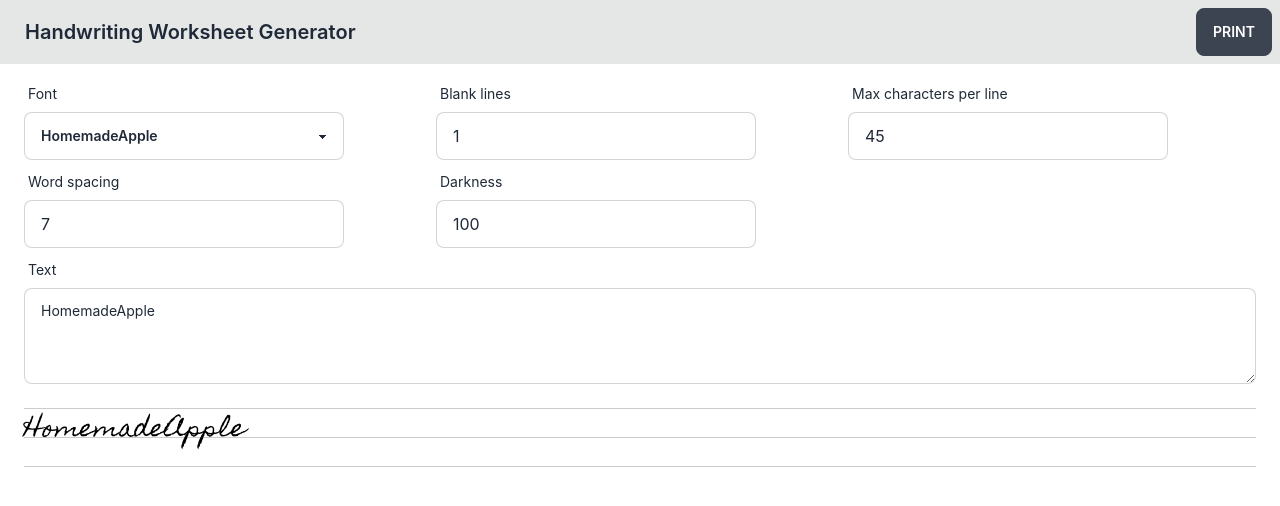
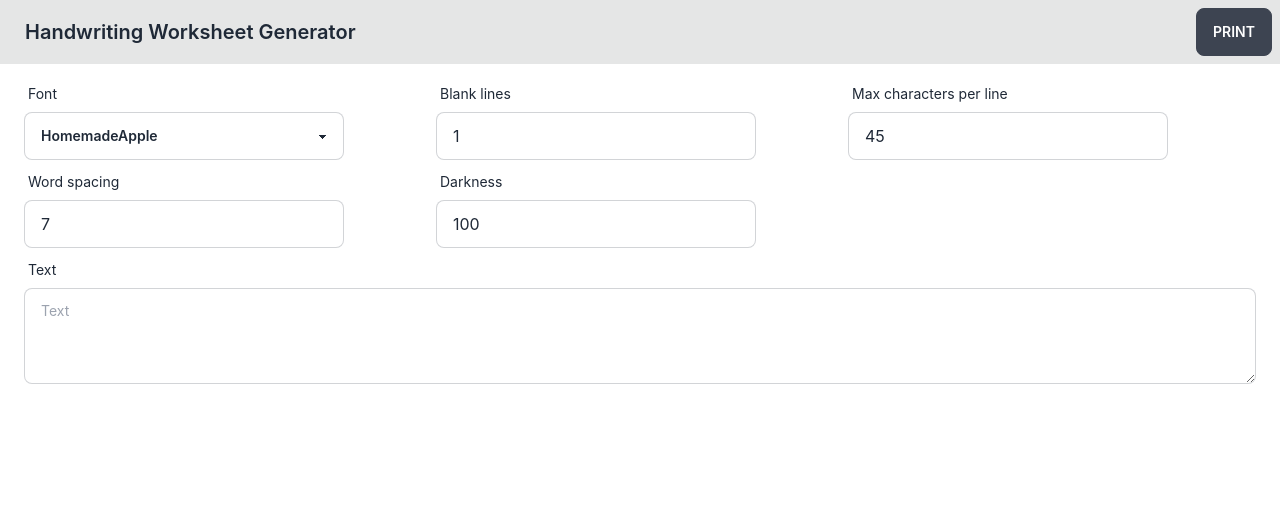
Before and after one commit to aaronshaf/handwriting-sheet-generator, a React (Vite) app: page / in a window 1280 px wide. Shown: the top 506 px of the page. Built offline with nearby package versions, Linux system fonts and the light colour scheme.

Commit message:
save settings in URL params

```diff
--- a/package.json
+++ b/package.json
@@ -11,6 +11,7 @@
     "daisyui": "^2.31.0",
     "react": "^18.0.0",
     "react-dom": "^18.0.0",
+    "react-router-dom": "^6.4.2",
     "react-use": "^17.4.0"
   },
   "devDependencies": {
--- a/src/App.tsx
+++ b/src/App.tsx
@@ -1,5 +1,4 @@
-import { useState } from "react";
-import { useLocalStorage } from "react-use";
+import { useSearchParams } from "react-router-dom";
 import "./App.css";
 
 function splitter(str: string, l: number) {
@@ -61,23 +60,31 @@ const fonts: Font[] = [
   },
 ];
 
+const getSettings = (searchParams: URLSearchParams) => {
+  const params = new URLSearchParams(searchParams.toString());
+  const darkness = params.get("darkness") || "100";
+  const fontFamily = params.get("fontFamily") || "HomemadeApple";
+  const blankLines = params.get("blankLines") || "1";
+  const wordSpacing = params.get("wordSpacing") || "7";
+  const maxCharacters = params.get("maxCharacters") || "45";
+  const text = params.get("text") || "";
+  return { darkness, fontFamily, blankLines, wordSpacing, maxCharacters, text };
+};
+
 function App() {
-  const [currentFontFamily, setCurrentFontFamily] = useLocalStorage("text", "");
-  const [text, setText] = useLocalStorage("fontFamily", "HomemadeApple");
-  const [blankLines, setBlankLines] = useLocalStorage<number>("blankLines", 1);
-  const [maxCharacters, setMaxCharacters] = useLocalStorage<number>(
-    "maxCharacters",
-    45
+  const [searchParams, setSearchParams] = useSearchParams();
+
+  const settings = getSettings(searchParams);
+
+  const currentFont =
+    fonts.find((f) => f.fontFamily === settings.fontFamily) || fonts[0];
+
+  const lines = splitter(
+    settings.text || "",
+    parseInt(settings.maxCharacters, 10) || 45
   );
-  const [wordSpacing, setWordSpacing] = useLocalStorage<number>(
-    "wordSpacing",
-    7
-  );
-  const [darkness, setDarkness] = useLocalStorage<number>("darkness", 100);
 
-  const currentFont = fonts.find((f) => f.fontFamily === currentFontFamily) || fonts[0];
-
-  const lines = splitter(text || "", maxCharacters || 45);
+  console.log(searchParams.get("fontFamily"));
 
   return (
     <div className="App">
@@ -103,9 +110,12 @@ function App() {
             </label>
             <select
               onChange={(event) => {
-                setCurrentFontFamily(event.target.value);
+                setSearchParams({
+                  ...settings,
+                  fontFamily: event.target.value,
+                });
               }}
-              defaultValue={currentFontFamily}
+              defaultValue={settings.fontFamily}
               className="select select-bordered"
             >
               {fonts.map((font) => {
@@ -128,11 +138,12 @@ function App() {
               min={0}
               step={1}
               name="blankLines"
-              defaultValue={blankLines}
+              defaultValue={settings.blankLines}
               onChange={(event) => {
-                setBlankLines(
-                  Math.max(parseInt(event.target.value, 10), 0) || 0
-                );
+                setSearchParams({
+                  ...settings,
+                  blankLines: String(event.target.value),
+                });
               }}
             />
           </div>
@@ -146,11 +157,14 @@ function App() {
               type="number"
               min={0}
               step={1}
-              defaultValue={maxCharacters}
+              defaultValue={settings.maxCharacters}
               onChange={(event) => {
-                setMaxCharacters(
+                setSearchParams({
+                  ...settings,
+                  maxCharacters: String(
                     Math.max(parseInt(event.target.value, 10), 0) || 45
-                );
+                  ),
+                });
               }}
             />
           </div>
@@ -164,11 +178,14 @@ function App() {
               type="number"
               min={0}
               step={1}
-              defaultValue={wordSpacing}
+              defaultValue={settings.wordSpacing}
               onChange={(event) => {
-                setWordSpacing(
+                setSearchParams({
+                  ...settings,
+                  wordSpacing: String(
                     Math.max(parseInt(event.target.value, 10), 0) || 7
-                );
+                  ),
+                });
               }}
             />
           </div>
@@ -183,10 +200,11 @@ function App() {
               min={0}
               max={100}
               step={1}
-              defaultValue={darkness}
+              defaultValue={settings.darkness}
               onChange={(event) => {
                 const integer = parseInt(event.target.value, 10) || 100;
-                setDarkness(Math.min(Math.max(integer, 10), 100));
+                const darkness = String(Math.min(Math.max(integer, 10), 100));
+                setSearchParams({ ...settings, darkness });
               }}
             />
           </div>
@@ -197,17 +215,17 @@ function App() {
             <span className="label-text">Text</span>
           </label>
           <textarea
-            defaultValue={text}
+            defaultValue={settings.text}
             className="textarea textarea-bordered h-24"
             placeholder="Text"
             onChange={(event) => {
-              setText(event.target.value);
+              setSearchParams({ ...settings, text: event.target.value });
             }}
           ></textarea>
         </div>
       </section>
 
-      {(text || "").length > 0 && (
+      {(settings.text || "").length > 0 && (
         <main
           className="Notebook"
           style={{
@@ -216,7 +234,8 @@ function App() {
           }}
         >
           {lines.map((line, index) => {
-            const colorNumber = 255 - ((darkness || 0) / 100) * 255;
+            const colorNumber =
+              255 - ((parseInt(settings.darkness, 10) || 0) / 100) * 255;
             return (
               <div key={index} className="Line">
                 <div
@@ -224,13 +243,13 @@ function App() {
                   style={{
                     fontFamily: currentFont.fontFamily,
                     marginBottom: currentFont.marginBottom,
-                    wordSpacing: `${wordSpacing}px`,
+                    wordSpacing: `${settings.wordSpacing}px`,
                     color: `rgb(${colorNumber}, ${colorNumber}, ${colorNumber})`,
                   }}
                 >
                   <span>{line || <>&nbsp;</>}</span>
                 </div>
-                {Array.from(Array(blankLines).keys()).map((index) => {
+                {Array.from(Array(settings.blankLines).keys()).map((index) => {
                   return (
                     <div
                       key={index}
@@ -247,8 +266,9 @@ function App() {
               </div>
             );
           })}
-          {Array.from(Array(Math.max(blankLines || 0, 1)).keys()).map(
-            (index) => {
+          {Array.from(
+            Array(Math.max(parseInt(settings.blankLines, 10) || 0, 1)).keys()
+          ).map((index) => {
             return (
               <div
                 key={index}
@@ -261,8 +281,7 @@ function App() {
                 <span>&nbsp;</span>
               </div>
             );
-            }
-          )}
+          })}
         </main>
       )}
     </div>
--- a/src/main.tsx
+++ b/src/main.tsx
@@ -1,10 +1,13 @@
-import React from 'react'
-import ReactDOM from 'react-dom/client'
-import App from './App'
-import './index.css'
+import React from "react";
+import ReactDOM from "react-dom/client";
+import { BrowserRouter } from "react-router-dom";
+import App from "./App";
+import "./index.css";
 
-ReactDOM.createRoot(document.getElementById('root')!).render(
+ReactDOM.createRoot(document.getElementById("root")!).render(
   <React.StrictMode>
-    <App />
+    <BrowserRouter>
+      <App />
+    </BrowserRouter>
   </React.StrictMode>
-)
+);
```
Also changed, not shown: 1 other file (tests, documents, lock files or other folders). Lines whose indentation alone changed are shown as unchanged.
